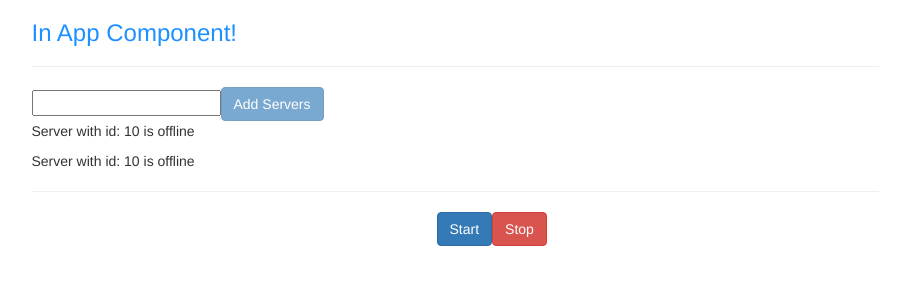
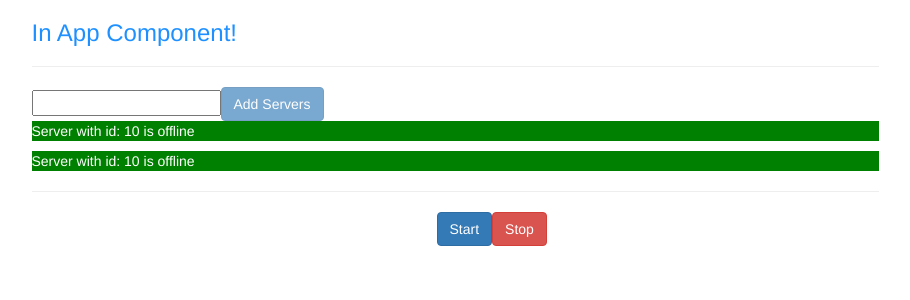
Before and after one commit to tier5/LearningAngular4, an Angular app: page / in a window 1280 px wide. Shown: the top 300 px of the page, without its empty margins (136-1046 px from the left). Built offline with nearby package versions, Linux system fonts and the light colour scheme.

Commit message:
basic highlight directive

```diff
--- a/src/app/app.module.ts
+++ b/src/app/app.module.ts
@@ -8,6 +8,7 @@
 import { GameControlComponent } from './game-control/game-control.component';
 import { OddComponent } from './game-control/odd/odd.component';
 import { EvenComponent } from './game-control/even/even.component';
+import { BasicHighlightDirective } from './shared/basic-highlight.directive';
 
 
 @NgModule({
@@ -17,7 +18,8 @@
     ServersComponent,
     GameControlComponent,
     OddComponent,
-    EvenComponent
+    EvenComponent,
+    BasicHighlightDirective
   ],
   imports: [
     BrowserModule,
--- a/src/app/server/server.component.html
+++ b/src/app/server/server.component.html
@@ -1 +1 @@
-<p> Server with id: {{ ServerID }} is {{ ServerStatus }} </p>
+<p appBasicHighlight> Server with id: {{ ServerID }} is {{ ServerStatus }} </p>
--- /dev/null
+++ b/src/app/shared/basic-highlight.directive.ts
@@ -0,0 +1,15 @@
+import {Directive, ElementRef, OnInit} from '@angular/core';
+
+@Directive({
+  selector: '[appBasicHighlight]'
+})
+export class BasicHighlightDirective implements OnInit{
+
+  constructor( private elementRef: ElementRef ) { }
+
+  ngOnInit() {
+    this.elementRef.nativeElement.style.backgroundColor = 'green';
+    this.elementRef.nativeElement.style.color = 'white';
+  }
+
+}
```
Also changed, not shown: 1 other file (tests, documents, lock files or other folders).
